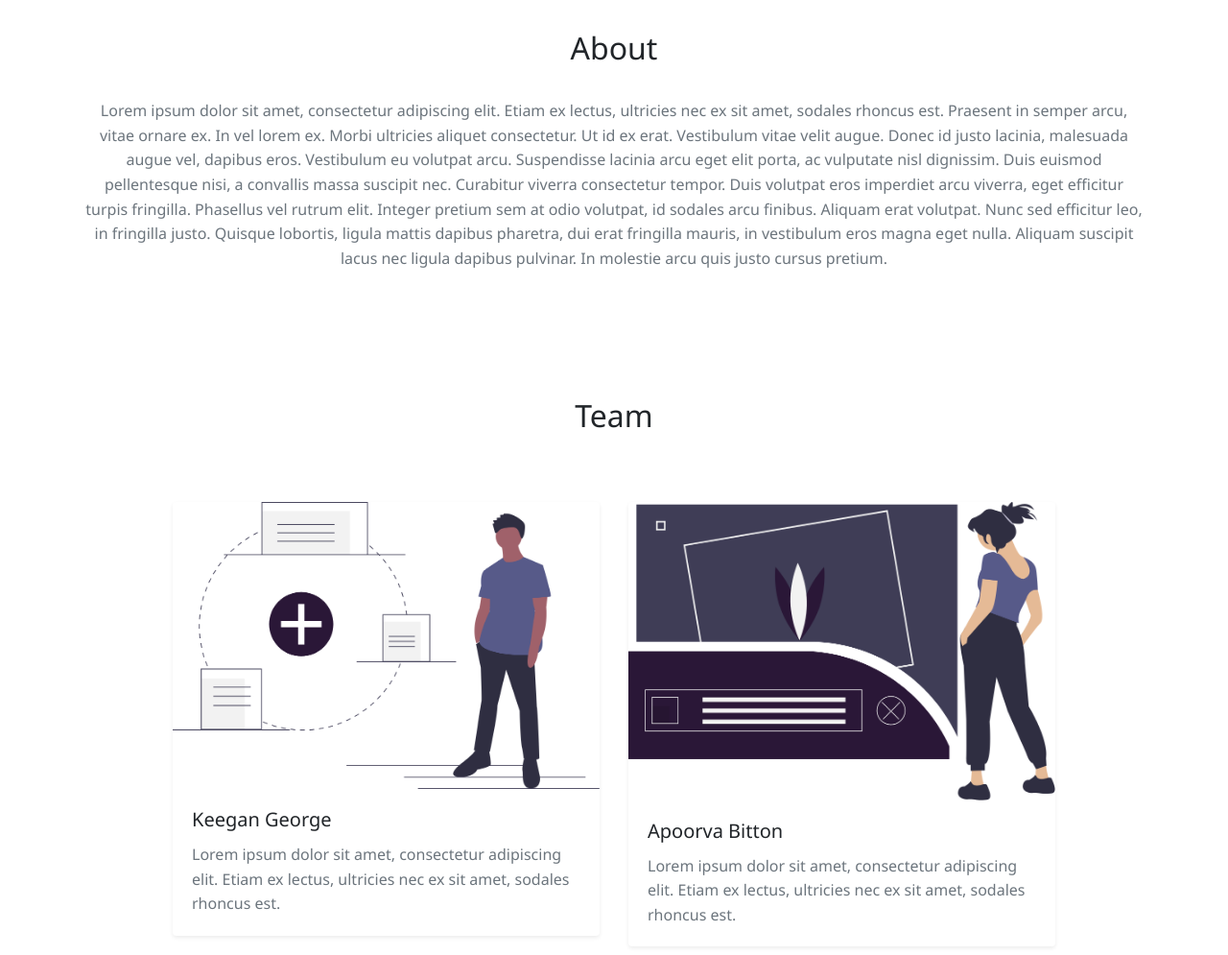
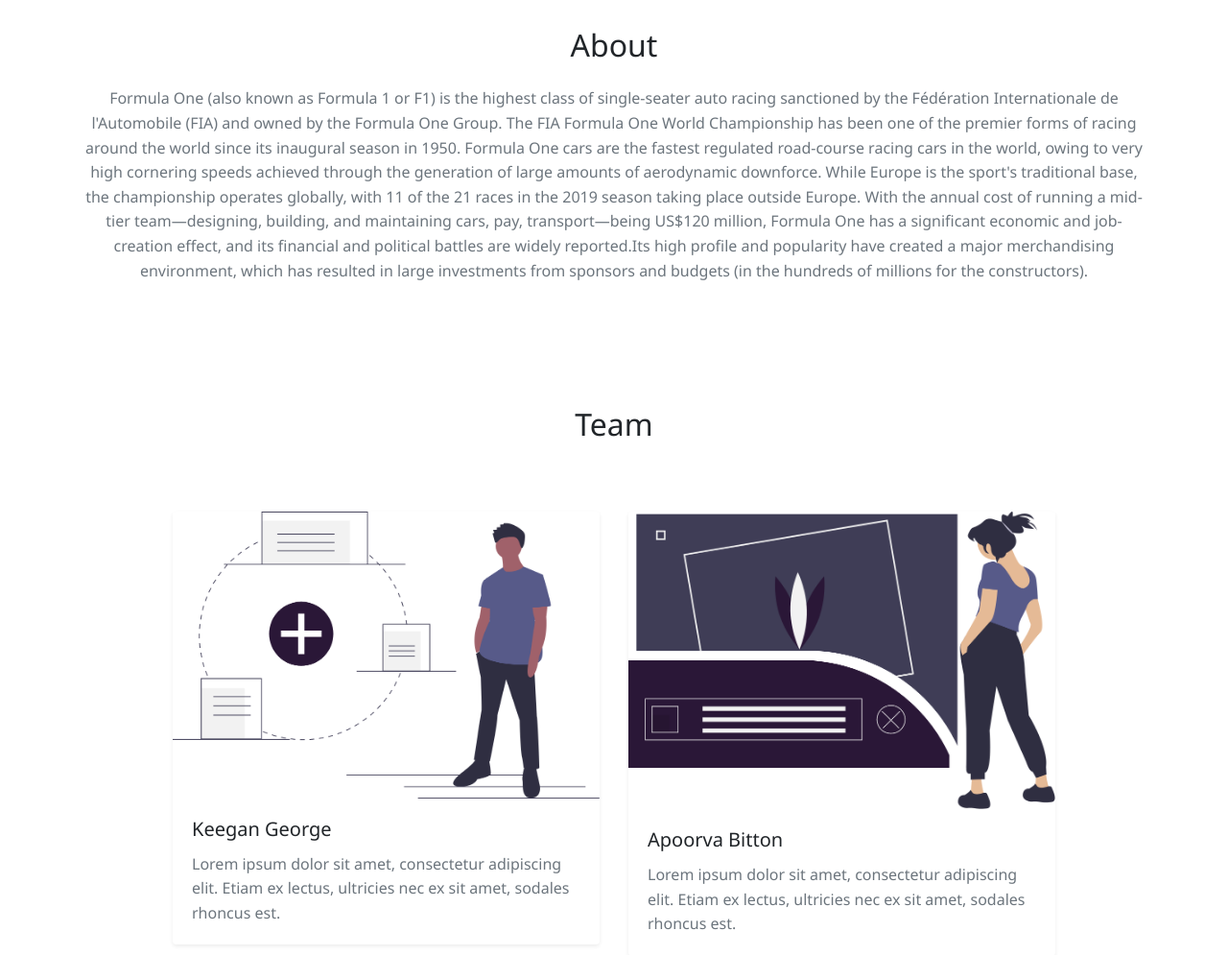
Before and after one commit to keegangeorge/formulaOne, a PHP site: page /about.php in a window 1280 px wide. Shown: the part 84-1079 px from the top of the page at 96% size. Run offline with PHP 8.4, Linux system fonts and the light colour scheme; some libraries are stand-ins or nearby versions; some web fonts are replaced.

Commit message:
[Keegan] Improved code semantics, added comments
- Removed styling through html (through <br>)
- Applied styling through margins (with classes)
- Closed all div tags appropriately
- Added comments

```diff
--- a/about.php
+++ b/about.php
@@ -22,26 +22,22 @@
 <?php require("includes/navigation.php"); ?>
 
 
-<!----------------------- Content - About ---------------------->
+<!----------------------- Content - About START ---------------------->
 <div class="container pt-5 pb-4">
-    <div class="pb-5 pt-3 text-center"> <br><br>
-		<h2>About</h2><br>
+    <div class="pb-5 pt-3 text-center">
+		<h2 class="mb-4 mt-5">About</h2>
 		<p class="text-muted">
-Lorem ipsum dolor sit amet, consectetur adipiscing elit. Etiam ex lectus, ultricies nec ex sit amet, sodales rhoncus est. Praesent in semper arcu, vitae ornare ex. In vel lorem ex. Morbi ultricies aliquet consectetur. Ut id ex erat. Vestibulum vitae velit augue. Donec id justo lacinia, malesuada augue vel, dapibus eros. Vestibulum eu volutpat arcu. Suspendisse lacinia arcu eget elit porta, ac vulputate nisl dignissim. Duis euismod pellentesque nisi, a convallis massa suscipit nec. Curabitur viverra consectetur tempor. Duis volutpat eros imperdiet arcu viverra, eget efficitur turpis fringilla.
-
-Phasellus vel rutrum elit. Integer pretium sem at odio volutpat, id sodales arcu finibus. Aliquam erat volutpat. Nunc sed efficitur leo, in fringilla justo. Quisque lobortis, ligula mattis dapibus pharetra, dui erat fringilla mauris, in vestibulum eros magna eget nulla. Aliquam suscipit lacus nec ligula dapibus pulvinar. In molestie arcu quis justo cursus pretium.
+		Formula One (also known as Formula 1 or F1) is the highest class of single-seater auto racing sanctioned by the Fédération Internationale de l'Automobile (FIA) and owned by the Formula One Group. The FIA Formula One World Championship has been one of the premier forms of racing around the world since its inaugural season in 1950. Formula One cars are the fastest regulated road-course racing cars in the world, owing to very high cornering speeds achieved through the generation of large amounts of aerodynamic downforce.
+		While Europe is the sport's traditional base, the championship operates globally, with 11 of the 21 races in the 2019 season taking place outside Europe. With the annual cost of running a mid-tier team—designing, building, and maintaining cars, pay, transport—being US$120 million, Formula One has a significant economic and job-creation effect, and its financial and political battles are widely reported.Its high profile and popularity have created a major merchandising environment, which has resulted in large investments from sponsors and budgets (in the hundreds of millions for the constructors).
 		</p>
     </div>
 
-    <div class="pb-5 pt-3 text-center"> <br><br>
-		<h2>Team</h2>
-
+    <div class="pb-5 pt-3 text-center">
+		<h2 class="mt-5">Team</h2>
     </div>
-
 
 	<div class="row gap-y justify-content-center">
 		<div class="col-md-5">
-			<!-- Simple Card -->
 			<div class="card shadow-sm border-0">
 				<img class="card-img-top" src="./assets/img/about-img/Keegan.png" alt="Card image cap">
 				<div class="card-body">
@@ -51,7 +47,6 @@ Phasellus vel rutrum elit. Integer pretium sem at odio volutpat, id sodales arcu
 					</p>
 				</div>
 			</div>
-
 		</div>
 		<div class="col-md-5">
 			<div class="card shadow-sm border-0">
@@ -62,14 +57,13 @@ Phasellus vel rutrum elit. Integer pretium sem at odio volutpat, id sodales arcu
 				Lorem ipsum dolor sit amet, consectetur adipiscing elit. Etiam ex lectus, ultricies nec ex sit amet, sodales rhoncus est.
 				</p>
 				</div>
-
+			</div>
+		</div>
 	</div>
 </div>
 
-<!-- End Content - About -->
+<!----------------------- Content - About END ---------------------->
 
-
- <!-- <main> My content goes here </main> -->
 
 <!-- Javascript -->
 <script src="./assets/js/vendor/jquery.min.js" type="text/javascript"></script>
```
Lines whose indentation alone changed are shown as unchanged.
